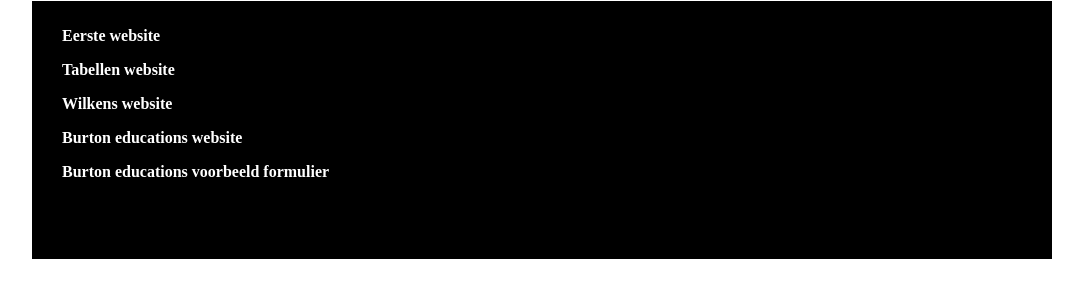
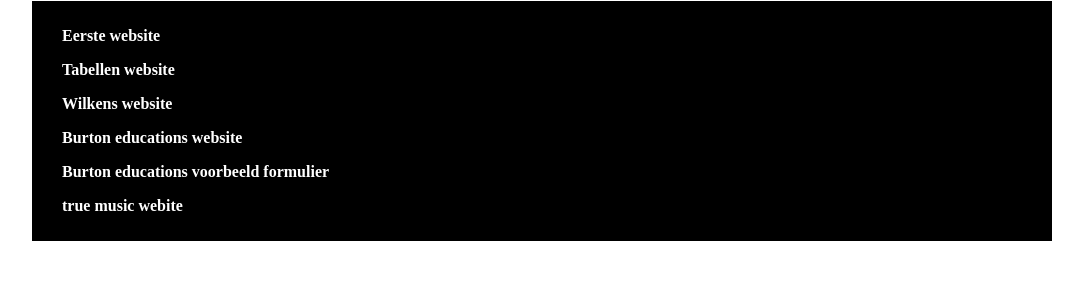
Before and after one commit to cyberdogg13/HTML-CSS, a plain HTML site: page index.html in a window 1280 px wide. Shown: the part 79-376 px from the top of the page, without its empty margins (98-1181 px from the left). Drawn offline with Linux system fonts and the light colour scheme.

Commit message:
hoofdstuk 7 afgemaakt

```diff
--- a/index.html
+++ b/index.html
@@ -17,7 +17,7 @@
     <p></p>
     <p><a href="Hoofdstuk6/index.html">Burton educations voorbeeld formulier</a> </p>
     <p></p>
-    <p><a href="Hoofdtuk7/index.html"></p>
+    <p><a href="Hoofstuk7/index.html">true music webite</a></p>
 </div>
 </body>
 </html>
```
